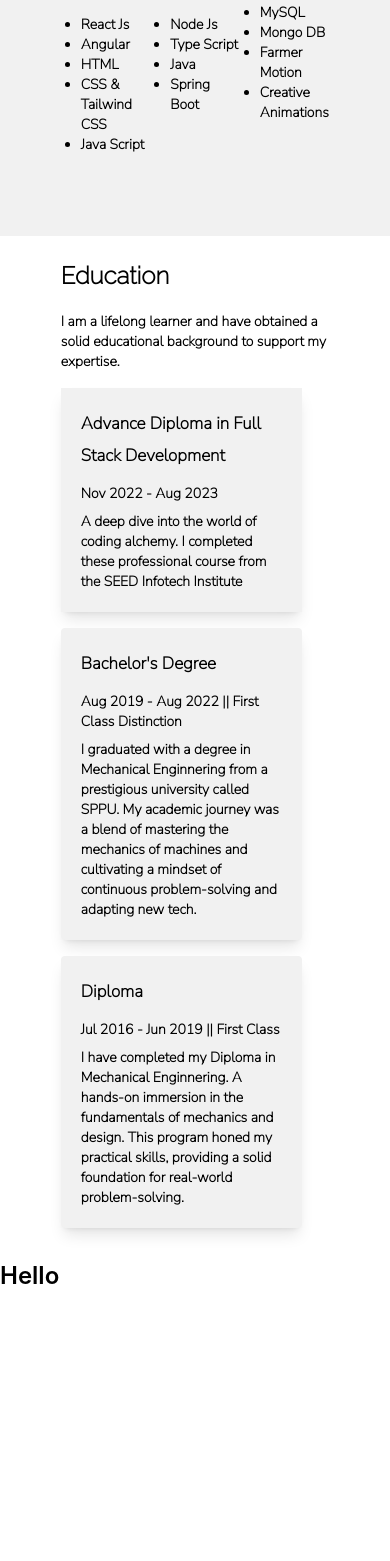
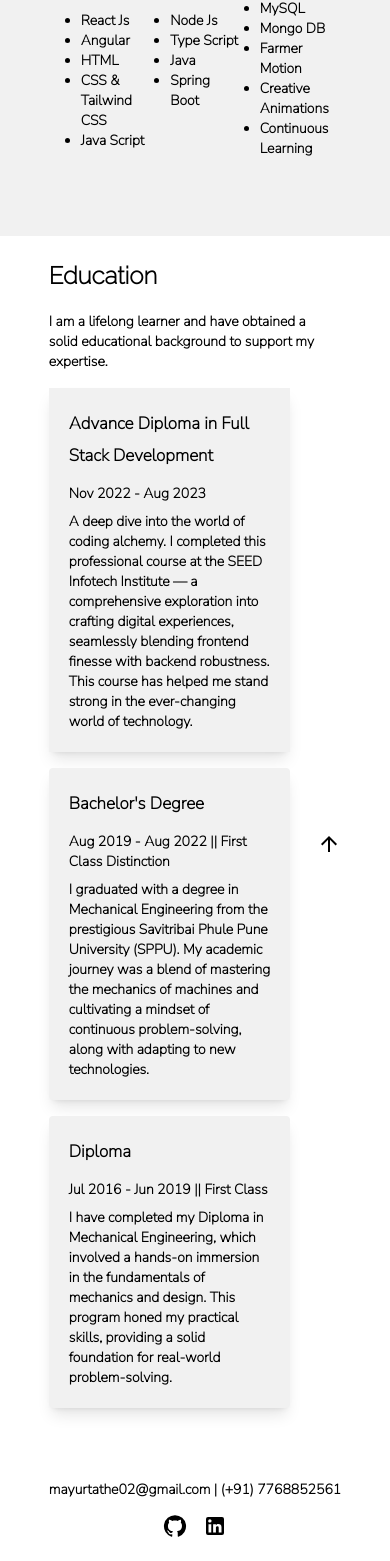
Before and after one commit to MayurTathe/Portfolio, a React (Create React App) app: page /aboute in a window 390 px wide. Shown: the part 876-2437 px from the top of the page. Built offline with nearby package versions, Linux system fonts and the light colour scheme.

Commit message:
Added Footer  Section in AboutMe.jsx file and making it responsive also added a button to scroll to top of the page

```diff
--- a/src/components/AboutMe/AboutMe.jsx
+++ b/src/components/AboutMe/AboutMe.jsx
@@ -1,10 +1,12 @@
-// src/components/AboutMe.js
-
 import React, { useEffect } from 'react';
 import { motion } from 'framer-motion';
 import RevealScroll from '../AnimationEffect/RevealScroll';
 import RevealSideScroll from '../AnimationEffect/RevealSideScroll';
 import { Link } from 'react-router-dom';
+import GitHubIcon from '@mui/icons-material/GitHub';
+import LinkedInIcon from '@mui/icons-material/LinkedIn';
+import { ArrowUpward } from '@mui/icons-material';
+
 
 const AboutMe = () => {
 
@@ -19,15 +21,12 @@ const AboutMe = () => {
         <div className='flex justify-between items-center md:w-5/6'>
           <div className="text-left">
             <Link to='/' className="text-xl font-logo cursor-pointer italic hover:underline">Portfolio</Link>
-            {/* <span className="text-xl font-logo cursor-pointer italic hover:underline">Portfolio</span> */}
           </div>
           <div className="">
             <ul className="md:flex space-x-4 text-sm font-normal hidden">
               <li className='cursor-pointer'><a href='#skills'>Skills</a></li>
               <li className='cursor-pointer'><a href='#edu'>Education</a></li>
-              {/* <li className='cursor-pointer'>Skills</li>
-              <li className='cursor-pointer'>Education</li> */}
-              <li className='cursor-pointer'>Contact</li>
+              <li className='cursor-pointer'><a href='#contact'>Contact</a></li>
             </ul>
           </div>
         </div>
@@ -107,6 +106,7 @@ const AboutMe = () => {
                   <li>Mongo DB</li>
                   <li>Farmer Motion</li>
                   <li>Creative Animations</li>
+                  <li>Continuous Learning</li>
                 </ul>
               </RevealScroll>
             </div>
@@ -122,7 +122,7 @@ const AboutMe = () => {
               <h1 className='md:text-2xl text-[17px] font-para'>Advance Diploma in Full Stack Development</h1>
               <p className='font-para text-sm mt-3'>Nov 2022 - Aug 2023</p>
               <p className='font-para text-sm mt-2'>
-                A deep dive into the world of coding alchemy. I completed these professional course from the SEED Infotech Institute
+                A deep dive into the world of coding alchemy. I completed this professional course at the SEED Infotech Institute — a comprehensive exploration into crafting digital experiences, seamlessly blending frontend finesse with backend robustness. This course has helped me stand strong in the ever-changing world of technology.
               </p>
             </div>
           </div>
@@ -132,7 +132,7 @@ const AboutMe = () => {
                 <h1 className='md:text-2xl text-[17px] font-para'>Bachelor's Degree</h1>
                 <p className='font-para text-sm mt-3'>Aug 2019 - Aug 2022 ||  First Class Distinction</p>
                 <p className='font-para text-sm mt-2'>
-                  I graduated with a degree in Mechanical Enginnering from a prestigious university called SPPU. My academic journey was a blend of mastering the mechanics of machines and cultivating a mindset of continuous problem-solving and adapting new tech.
+                  I graduated with a degree in Mechanical Engineering from the prestigious Savitribai Phule Pune University (SPPU). My academic journey was a blend of mastering the mechanics of machines and cultivating a mindset of continuous problem-solving, along with adapting to new technologies.
                 </p>
               </RevealSideScroll>
             </div>
@@ -141,15 +141,26 @@ const AboutMe = () => {
                 <h1 className='md:text-2xl text-[17px] font-para'>Diploma</h1>
                 <p className='font-para text-sm mt-3'>Jul 2016 - Jun 2019 ||  First Class</p>
                 <p className='font-para text-sm mt-2'>
-                  I have completed my Diploma in Mechanical Enginnering. A hands-on immersion in the fundamentals of mechanics and design. This program honed my practical skills, providing a solid foundation for real-world problem-solving.
+                  I have completed my Diploma in Mechanical Engineering, which involved a hands-on immersion in the fundamentals of mechanics and design. This program honed my practical skills, providing a solid foundation for real-world problem-solving.
                 </p>
               </RevealSideScroll>
             </div>
           </div>
-
         </div>
+        <div className='justify-end items-end flex flex-col h-full w-fit sm:bottom-1'><button onClick={ () => window.scrollTo({ top: 0, behavior: 'smooth' })}><ArrowUpward /></button></div>
       </div>
-      <div className='h-screen'>Hello</div>
+      <footer className="p-4 text-center mt-4" id='contact'>
+        <p className="text-sm font-para mt-2">mayurtathe02@gmail.com | (+91) 7768852561 </p>
+        <div className="mt-2 mb-2">
+          <a href="https://github.com/MayurTathe" target="_blank" rel="noopener noreferrer" className="mr-4" title='GitHub'>
+            <GitHubIcon />
+          </a>
+          <a href="https://www.linkedin.com/in/mayur-tathe-221592276/" target="_blank" rel="noopener noreferrer" title='LinkedIn'>
+            <LinkedInIcon />
+          </a>
+        </div>
+        <p className="text-sm font-para mb-2 mt-5">&copy; 2024 Mayur Tathe. All rights reserved.</p>
+      </footer>
     </>
   );
 };
```
